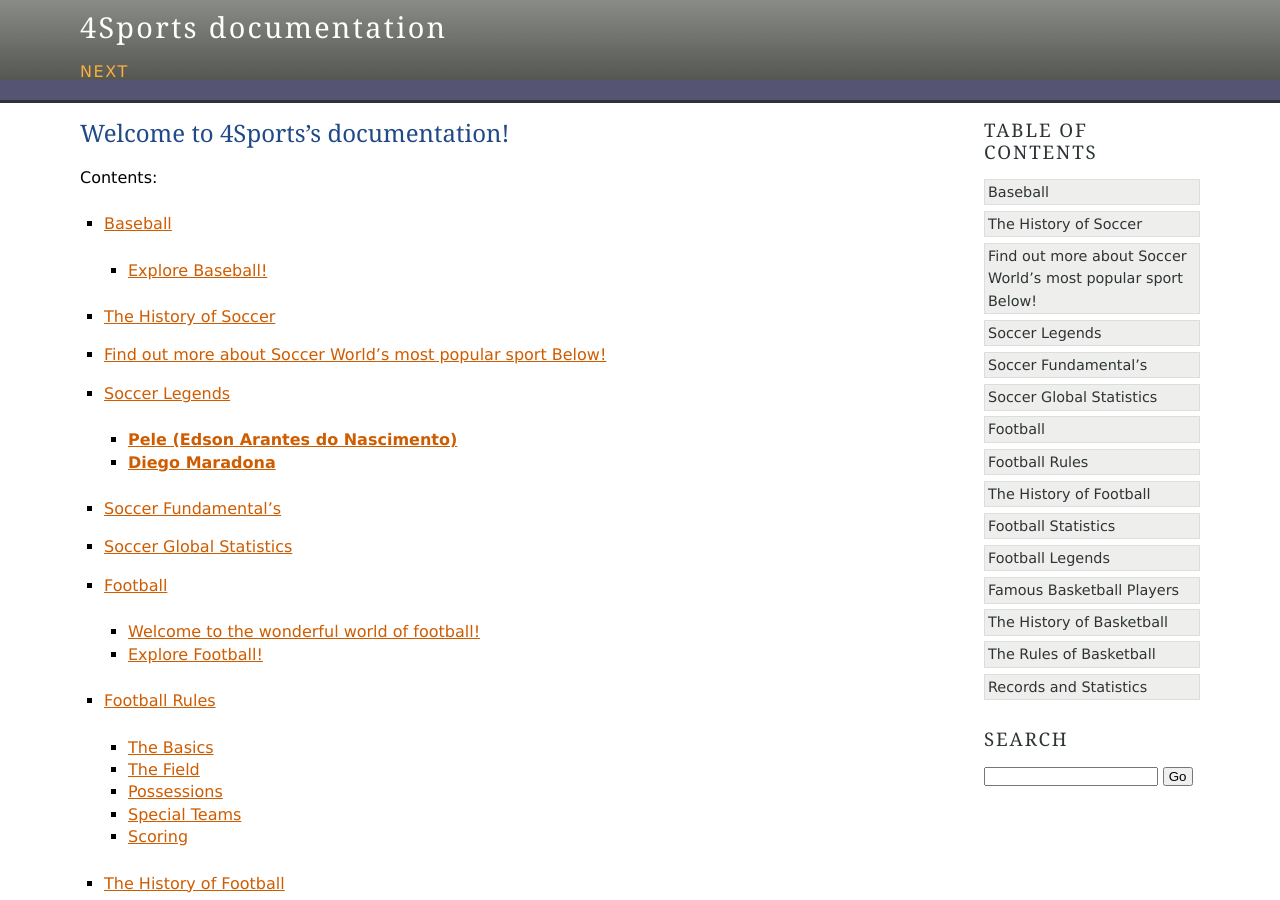
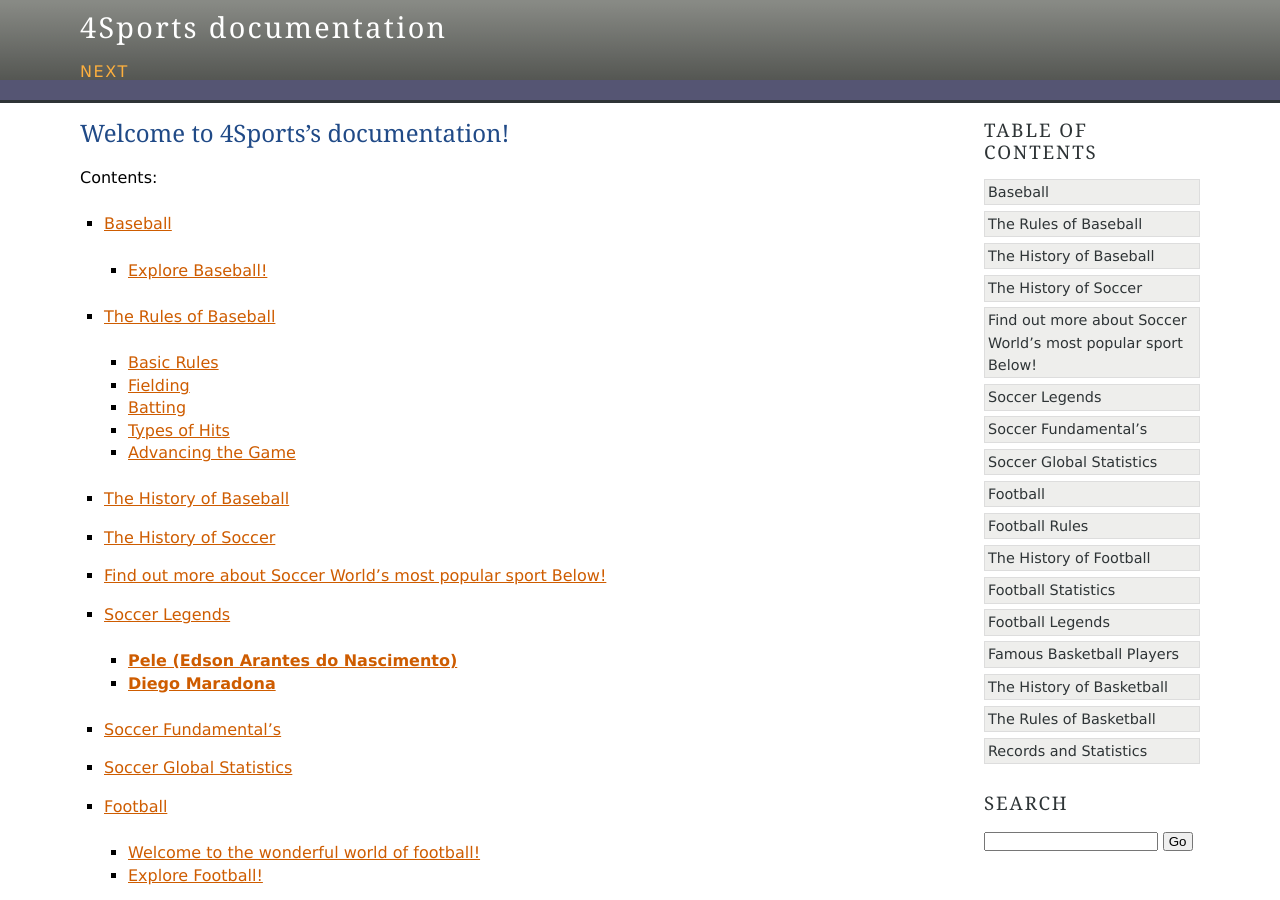
Before and after one commit to michaelborlandKeys/4Sports, a Sphinx documentation site: the page built from source/index.rst, in a window 1280 px wide and 900 px high. Built offline with Sphinx 7.4.7, drawn with Linux system fonts in a browser that asks for light colours; some of the changed lines change nothing that is shown.

Commit message:
added baseball history and linked it to the index

```diff
--- /dev/null
+++ b/source/baseball/baseball_history.rst
@@ -0,0 +1,14 @@
+The History of Baseball
+=======================
+The history of baseball is somewhat complicated. There is a widely knows story of a civil war hero named Abner Doubleday,
+who "created" baseball before the civil war. This never happened and the story was crafted in the 1930's to give simple answer to who created baseball.
+Baseball finds its roots in a game far older than it; cricket. During the American Revolution, people across America were adapting Cricket to fit
+a more simple gameplay. In 1845 the very first baseball team was founded; the New York Knickerbocker Baseball Club. One of the members, Alexander Joy Cartwright,
+would later put in place the rules we still use in baseball to this day.
+
+From 1900 to 1919, baseball was at its low point. Games were very low scoring due to the skill of some amzing pitchers at the time.
+Baseball clubs didn't have a lot of money, and baseballs at that time cost $3 to make; a hefty $65 dollars in today's economy.
+Balls were used for whole games to save money and by the end of it, would be mishapen due to being hit so many times.
+Though this was Baseball's low point, many of the greatest players to ever be in baseball played during this time, such as Honus Wagner or Cy Young.
+
+Baseball has since become a great American passtime, and is still thought by many as America's greatest sport.
--- a/source/index.rst
+++ b/source/index.rst
@@ -12,6 +12,8 @@
    :maxdepth: 2
 
    baseball/baseball.rst
+   baseball/baseball_rules.rst
+   baseball/baseball_history.rst
    soccer/soccer.rst
    soccer/soccer_legends.rst
    soccer/soccer_fundamentals.rst
```
